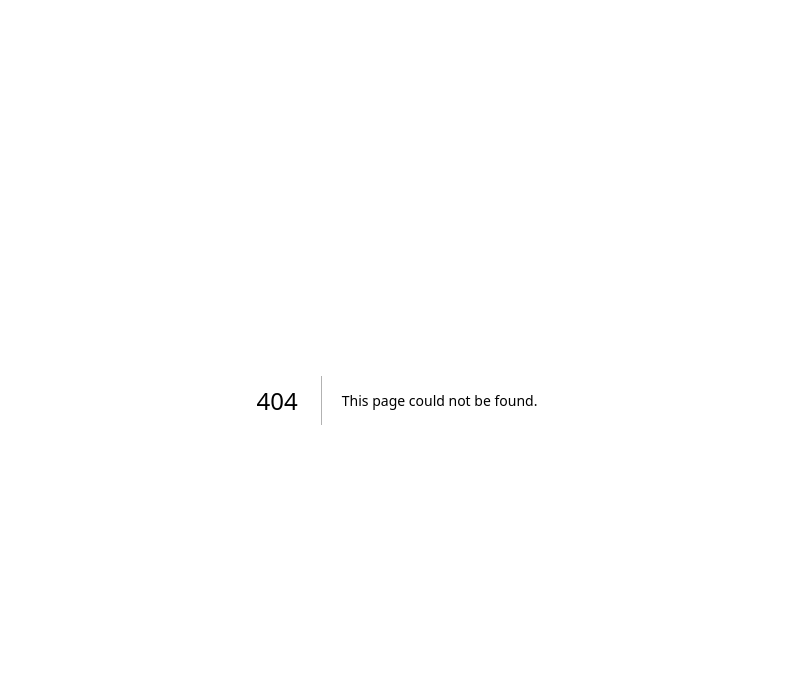
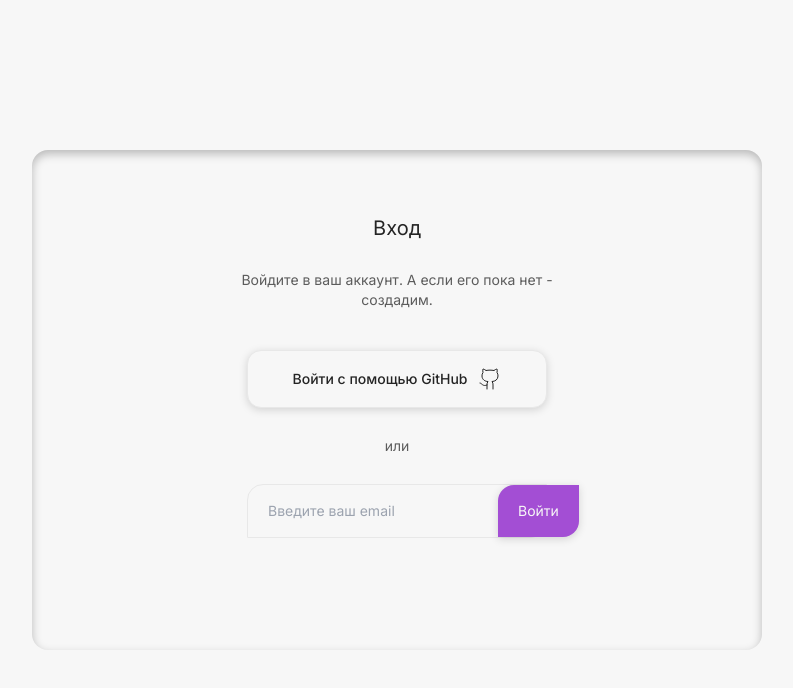
Before and after one commit to JesseDevMe/ChatBlock, a Next.js app: page /auth in a window 1280 px wide. Before the commit this address had no page. Shown: the top 688 px of the page, without its empty margins (243-1036 px from the left). Built offline with nearby package versions, Linux system fonts and the light colour scheme.

Commit message:
feat: add auth page

```diff
--- /dev/null
+++ b/src/app/auth/page.tsx
@@ -0,0 +1,29 @@
+import GitHubAuthBtn from "@/features/github-auth/ui/github-auth-btn";
+import MagicLinkAuthForm from "@/features/magiclink-auth/ui/magiclink-auth-form";
+import { Github } from "lucide-react";
+import { FC } from "react";
+
+type Props = {};
+
+const AuthPage: FC<Props> = ({}) => {
+  return (
+    <div className="h-screen flex justify-center items-center">
+      <div className="p-16 shadow-inner rounded-lg max-w-[730px] w-full h-[500px]">
+        <div className="w-[400px] m-auto text-center">
+          <h1 className="text-xl">Вход</h1>
+          <p className="mt-7 text-muted-foreground">
+            Войдите в ваш аккаунт. А если его пока нет - <br />
+            создадим.
+          </p>
+          <GitHubAuthBtn variant={"outline"} className="py-7 px-10 mt-10 shadow w-[300px]">
+            <span>Войти с помощью GitHub</span>
+            <Github className="ml-2.5" strokeWidth={1} />
+          </GitHubAuthBtn>
+          <p className="text-muted-foreground mt-7">или</p>
+          <MagicLinkAuthForm className="mt-7 w-[300px] mx-auto"/>
+        </div>
+      </div>
+    </div>
+  );
+};
+export default AuthPage;
--- a/src/app/layout.tsx
+++ b/src/app/layout.tsx
@@ -1,6 +1,7 @@
 import type { Metadata } from "next";
 import { Inter } from "next/font/google";
 import "./globals.css";
+import { cn } from "@/shared/utils/cn-merge";
 
 const inter = Inter({ subsets: ["latin"] });
 
@@ -16,7 +17,7 @@ export default function RootLayout({
 }>) {
   return (
     <html lang="en">
-      <body className={inter.className}>{children}</body>
+      <body className={cn(inter.className, 'text-sm')}>{children}</body>
     </html>
   );
 }
--- a/src/app/page.tsx
+++ b/src/app/page.tsx
@@ -1,9 +1,9 @@
 import { Button } from "@/shared/ui/button";
 
-export default function Home() {
+export default async function Home() {
+
   return (
     <main className="flex justify-center p-24">
-
     </main>
   );
 }
--- /dev/null
+++ b/src/features/github-auth/ui/github-auth-btn.tsx
@@ -0,0 +1,26 @@
+import React, { FC } from "react";
+import { Button, ButtonProps } from "@/shared/ui/button";
+import { signIn } from "@/shared/configs/auth";
+import { cn } from "@/shared/utils/cn-merge";
+
+const GitHubAuthBtn: FC<ButtonProps> = ({ children, className, variant, size, ...props }) => {
+  return (
+    <form
+      action={async () => {
+        "use server";
+        await signIn("github", { redirectTo: "/" });
+      }}
+    >
+      <Button
+        type="submit"
+        variant={variant}
+        size={size}
+        className={cn("", className)}
+        {...props}
+      >
+        {children}
+      </Button>
+    </form>
+  );
+};
+export default GitHubAuthBtn;
--- /dev/null
+++ b/src/features/magiclink-auth/ui/magiclink-auth-form.tsx
@@ -0,0 +1,18 @@
+import { cn } from "@/shared/utils/cn-merge";
+import { FC } from "react";
+
+type Props = {
+  className: string;
+};
+// Вход по ссылке - болванка, так как не хочу
+// реализовывать функционал отправки email'лов.
+// ip серый, деплоить не буду, так что будет так)
+const MagicLinkAuthForm: FC<Props> = ({ className }) => {
+  return (
+    <form className={cn("flex justify-between border rounded-tl-lg rounded-br-lg", className)}>
+       <input type="email" placeholder="Введите ваш email" className="bg-transparent px-5 outline-primary" />
+       <button className="bg-primary text-primary-foreground py-4 px-5 rounded-tl-lg rounded-br-lg outline-foreground shadow">Войти</button>
+    </form>
+  );
+};
+export default MagicLinkAuthForm;
```
